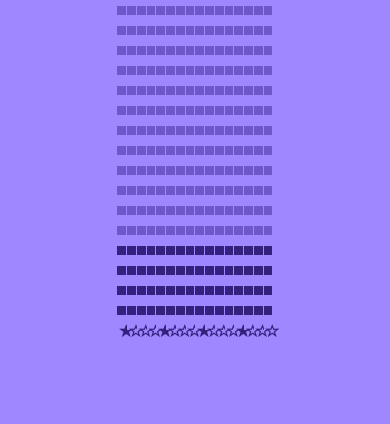
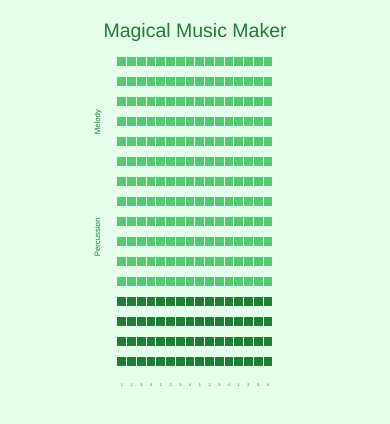
Before and after one commit to isaacmillercodes/StepSequencer, a website: page src/index.html in a window 390 px wide. Drawn offline with nearby package versions, Linux system fonts and the light colour scheme.

Commit message:
added labels, percussion label still not mobile responsive

```diff
--- a/src/css/grid.css
+++ b/src/css/grid.css
@@ -1,18 +1,31 @@
 /* add custom styles */
 
 /*Colors:
-  background: #9F88FF
-  default melody square: #6D57C9
-  default drum square: #33217D
-  active square: #C9BD57
+  background: #E6FFEC
+  default melody square: #57C972
+  default drum square: #217D36
+  active square: #C95761
   sweeper: white
-  active with sweeper: #7D721D
+  active with sweeper: #7D0A14
 
 
 */
 
+h1, h2, h3, h4, h5, h6, p {
+  color: #217D36;
+}
+
+h1 {
+  text-align: center;
+  font-size: 5vw;
+}
+
+h2 {
+  font-size: 2vw;
+}
+
 body {
-  background-color: #9F88FF;
+  background-color: #E6FFEC;
 }
 
 .singleSquare,
@@ -24,25 +37,27 @@ body {
 }
 
 .beatMarkers {
-  color: #33217D;
-  background-color: #9F88FF;
+  color: #217D36;
+  background-color: #E6FFEC;
 }
 
-.glyphicon-star,
-.glyphicon-star-empty {
-  padding: .6vw;
+.beatMarkers p {
+  padding: 0 .85vw;
+  font-size: 1vw;
+  /*border: .1vw solid #000;*/
 }
 
+
 .drums {
-  background-color: #33217D;
+  background-color: #217D36;
 }
 
 .melody {
-  background-color: #6D57C9;
+  background-color: #57C972;
 }
 
 .active {
-  background-color: #C9BD57;
+  background-color: #C95761;
 }
 
 .squareGrid {
@@ -54,5 +69,23 @@ body {
 .playSurface {
   width: 100vw;
   height: 100vw;
-  background-color: #9F88FF;
+  background-color: #E6FFEC;
 }
+
+.melodyLabel,
+.percLabel {
+  -webkit-transform: rotate(270deg);
+  -moz-transform: rotate(270deg);
+  -ms-transform: rotate(270deg);
+  -o-transform: rotate(270deg);
+  transform: rotate(270deg);
+  display: block;
+  position: relative;
+  bottom: 51vw;
+  right: 25vw;
+
+}
+
+.melodyLabel {
+  bottom: 75vw;
+}
--- a/src/index.html
+++ b/src/index.html
@@ -8,12 +8,21 @@
     <link rel="stylesheet" type="text/css" href="css/grid.css">
   </head>
   <body>
+    <div class="playSurface">
+      <h1>Magical Music Maker</h1>
 
-    <div class="playSurface">
 
       <div class="squareGrid">
       </div>
+      <div class="melodyLabel">
 
+        <h2>Melody</h2>
+      </div>
+      <div class="percLabel">
+
+        <h2>Percussion</h2>
+
+      </div>
     </div>
 
     <!-- scripts -->
--- a/src/js/grid.js
+++ b/src/js/grid.js
@@ -16,9 +16,9 @@ $(document).on('ready', function() {
   for (var x = 1; x <= 4; x++) {
     for (var y = 1; y <= 4; y++) {
       if (y === 1) {
-        $('.squareGrid').append('<div class="glyphicon glyphicon-star beatMarkers beat' + y + '"></div>');
+        $('.squareGrid').append('<div class="beatMarkers beat' + y + '"><p>' + y + '</p></div>');
       } else {
-        $('.squareGrid').append('<div class="glyphicon glyphicon-star-empty beatMarkers beat' + y + '"></div>');
+        $('.squareGrid').append('<div class="beatMarkers beat' + y + '"><p>' + y + '</p></div>');
       }
     }
   }
```
